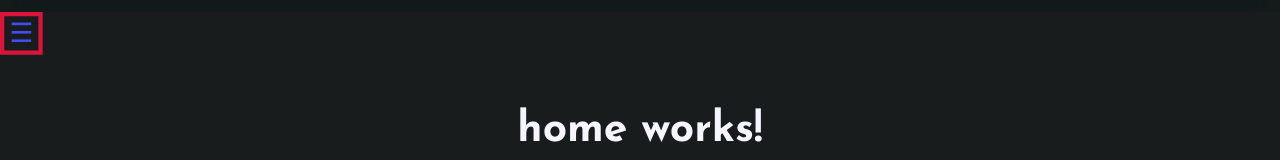
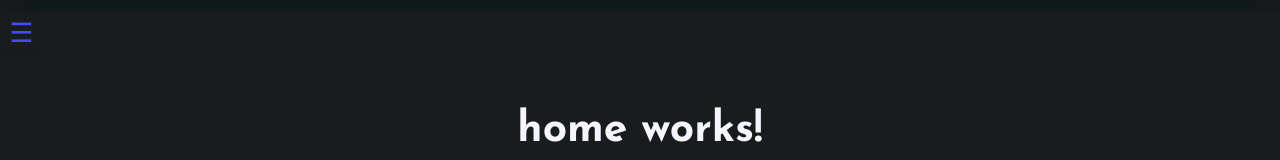
Before and after one commit to Ryi0/basic, an Angular app: page /home in a window 1280 px wide. Shown: the top 160 px of the page. Built offline with nearby package versions, Linux system fonts and the light colour scheme.

Commit message:
0.0.6  Hambutton looks like shit

```diff
--- a/src/styles.scss
+++ b/src/styles.scss
@@ -209,16 +209,16 @@ To see what exactly it contains, uncomment *101
 }
 
 .burgerMenuButtonWrap::before{ //Custom outline
-  content: '';
+
   $clipSpace: .2rem;
   $calculatedClipSpace: calc(100% - $clipSpace);
-  padding: 0;
-  margin: 0;
-  background-color: crimson;
+  content: '';
+  //background-color: rgba(255,255,255,0.01);
+  //background-color: crimson;
   position: absolute;
   height: 100%;
   width: 100%;
-
+  backdrop-filter: blur($base-blur + 150);
   clip-path: polygon(
       evenodd,
       0% 0%,
```
